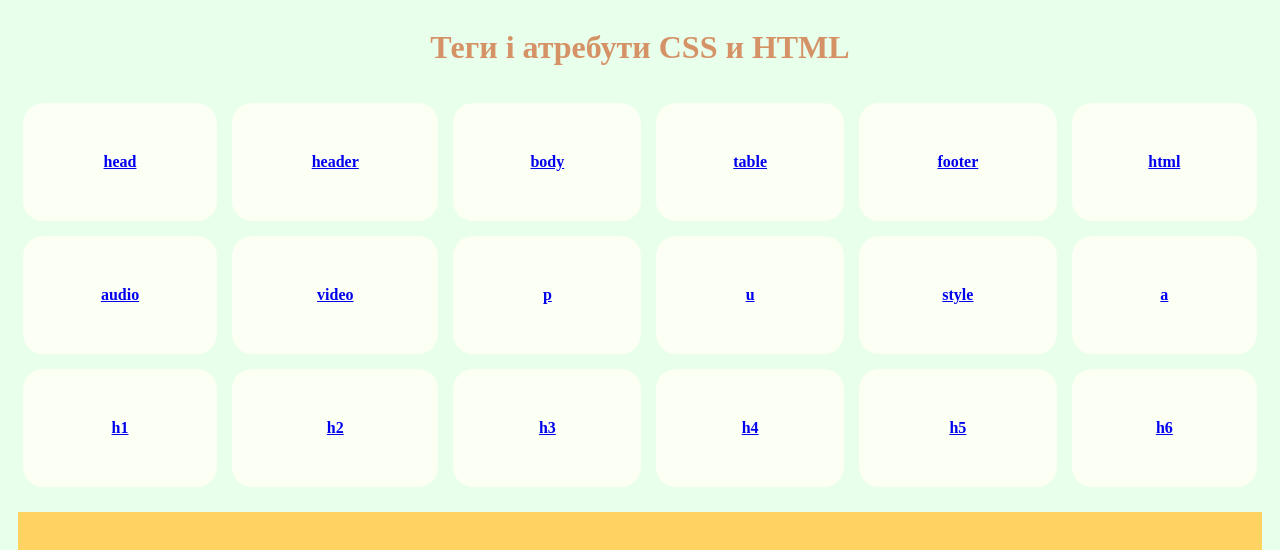
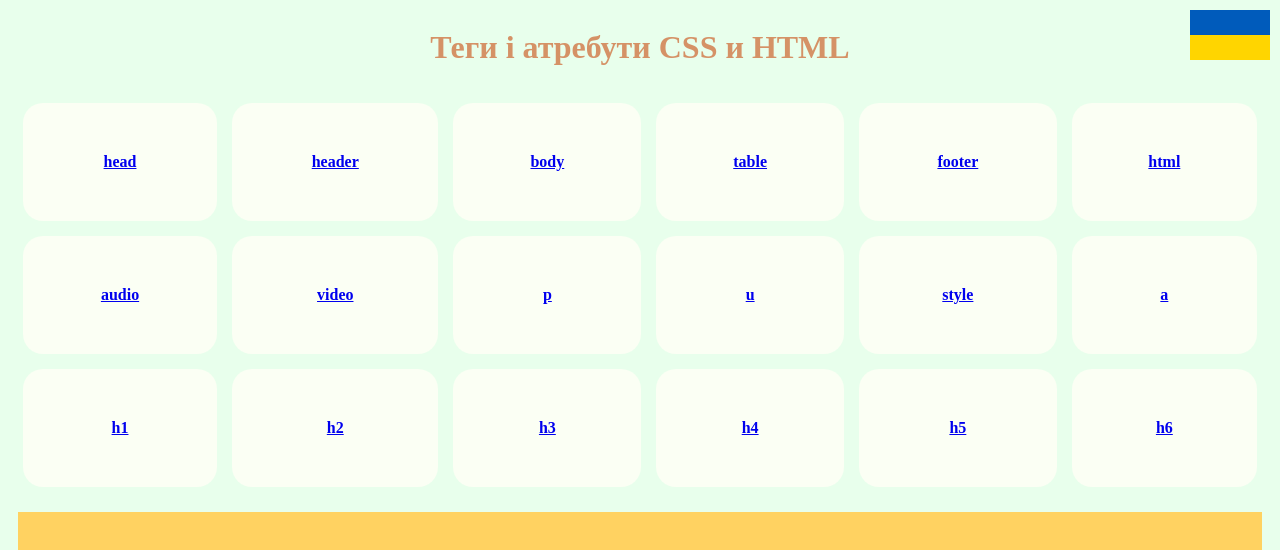
Before and after one commit to wolfilya/wolfilya.github.io, a plain HTML site: page index.html in a window 1280 px wide. Shown: the top 550 px of the page. Drawn offline with Linux system fonts and the light colour scheme.

Commit message:
last update

```diff
--- a/css/Первая страница.css
+++ b/css/Первая страница.css
@@ -45,3 +45,9 @@ th{
 #bar:hover {
     top: 10px; /*При наведении курсорв*/
 }
+
+#photo-wrapper {
+  position: fixed;
+  top: 10px;
+  right: 10px;
+}
--- a/index.html
+++ b/index.html
@@ -30,6 +30,10 @@
        title="-.- я слежу за тобой -.-">
 
     <caption><h1> Теги і атребути CSS и HTML</h1></caption>
+    <div id="photo-wrapper">
+  <img> <img src="screens/download.png" height="50" width="80" />
+    </div>
+
     <tr>
         <th><strong><a  href="html2/head.html">head</a> </strong></th>
         <th><strong><a href="html2/header.html">header</a> </strong></th>
```
